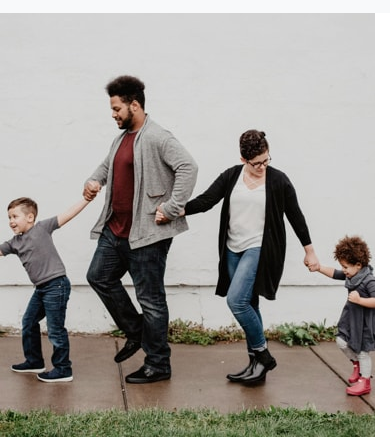
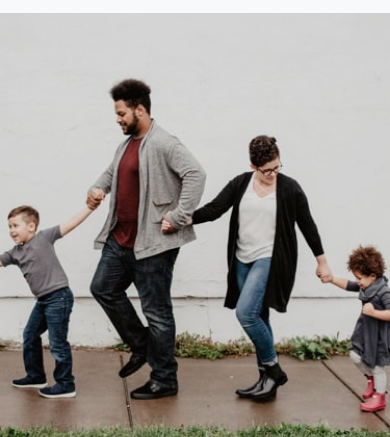
Before and after one commit to Yole-dev/insuranceLandingPage.com, a plain HTML site: page index.html in a window 390 px wide. Shown: the part 59-496 px from the top of the page. Drawn offline with nearby package versions, Linux system fonts and the light colour scheme.

Commit message:
made some changes to the intro picture on the mobile view

```diff
--- a/index.css
+++ b/index.css
@@ -39,6 +39,10 @@ body {
 .mobileNav ul li a {
     color: white !important;
     font-size: 20px;
+}
+
+main section:first-of-type .introPic {
+    width: 100%;
 }
 
 main section:first-of-type div > img {
--- a/index.html
+++ b/index.html
@@ -81,7 +81,7 @@
 
   <main class="mt-5 d-flex flex-column">
     <section>
-      <img src="images/image-intro-mobile.jpg" alt="a family photo" class="d-md-none">
+      <img src="images/image-intro-mobile.jpg" alt="a family photo" class="d-md-none w-full introPic">
 
       <div class="d-flex justify-content-center justify-content-md-start align-items-center">
         <div>
```
